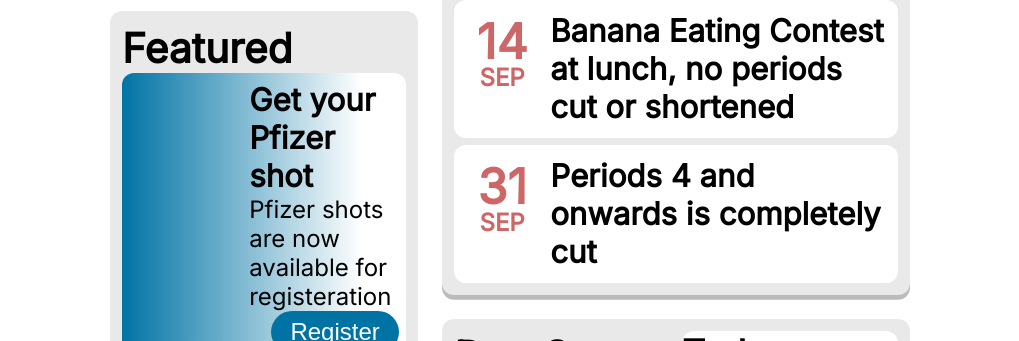
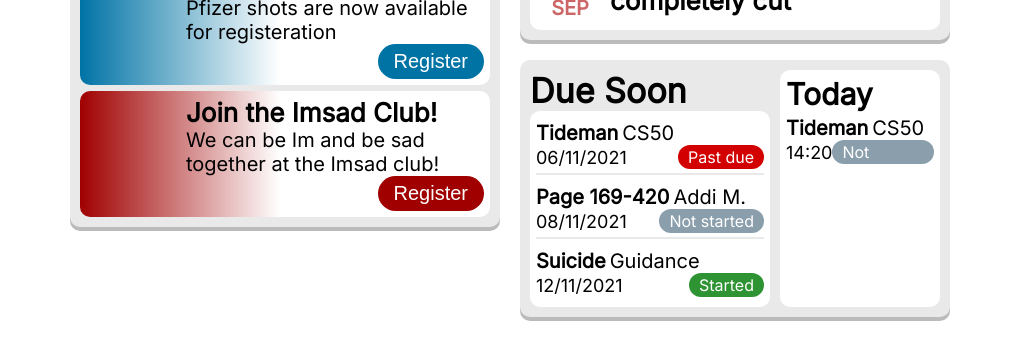
Before and after one commit to colony-school/Cschool-frontend, a Next.js app: page / in a window 1280 px wide. Shown: the part 459-800 px from the top of the page, without its empty margins (130-1149 px from the left). Built offline with nearby package versions, Linux system fonts and the light colour scheme.

Commit message:
Finished Dashboard

```diff
--- a/next.config.js
+++ b/next.config.js
@@ -1,4 +1,8 @@
 /** @type {import('next').NextConfig} */
 module.exports = {
-  reactStrictMode: true,
+    reactStrictMode: true,
+    i18n: {
+        locales: ['en-GB'],
+        defaultLocale: 'en-GB',
+    },
 }
--- a/src/pages/classrooms.tsx
+++ b/src/pages/classrooms.tsx
@@ -1,5 +1,6 @@
 // External modules import
 import type { NextPage } from "next";
+import Link from "next/link";
 
 // Style sheet import
 import styles from "../styles/pages/classrooms.module.scss";
@@ -17,7 +18,9 @@ const Classrooms: NextPage = () => {
                 <h2 className={styles["grade"]}>M.1</h2>
                 <div className={styles["program-container"]}>
                     <h3 className={styles["program"]}>E-Plus</h3>
-                    <span className={styles["classes"]}>404</span>
+                    <Link href="/classroom/1/404">
+                        <a className={styles["classes"]}>404</a>
+                    </Link>
                 </div>
             </div>
         </section>
--- a/src/pages/index.tsx
+++ b/src/pages/index.tsx
@@ -143,16 +143,26 @@ const SchoolAnnouncements = (): JSX.Element => {
  * A minified to-do list for the Dashboard
  */
 const DueSoon = (): JSX.Element => {
-    const DueItem = (): JSX.Element => {
+    type DueItemProps = {
+        name: string,
+        subject: string,
+        status: number,
+        date: Date,
+        today: boolean
+    }
+    const DueItem = ({ name, subject, status, date, today }: DueItemProps): JSX.Element => {
         return (
             <li className={styles["due-item"]}>
                 <div className={styles["due-item-title"]}>
-                    <span className={styles["due-item-name"]}>Tideman</span>
-                    <span className={styles["due-item-subj"]}>CS50</span>
+                    <span className={styles["due-item-name"]}>{name}</span>
+                    <span className={styles["due-item-subj"]}>{subject}</span>
                 </div>
                 <div className={styles["due-item-due"]}>
-                    <span className={styles["due-item-date"]}>06/10/2021</span>
-                    <Status status={0} />
+                    <time className={styles["due-item-date"]}>{
+                        today ? date.toLocaleTimeString("en-GB", { hour: '2-digit', minute: '2-digit' })
+                        : date.toLocaleDateString("en-GB")
+                    }</time>
+                    <Status status={status} />
                 </div>
             </li>
         );
@@ -165,17 +175,40 @@ const DueSoon = (): JSX.Element => {
                     <h1 className={styles["header"]}>Due Soon</h1>
                     <div className={styles["due-later-card"]}>
                         <ul className={styles["due-list"]}>
-                            <DueItem />
-                            <DueItem />
-                            <DueItem />
+                            <DueItem
+                                name="Tideman"
+                                subject="CS50"
+                                status={2}
+                                date={new Date(2021, 10, 6)}
+                                today={false}
+                            />
+                            <DueItem
+                                name="Page 169-420"
+                                subject="Addi M."
+                                status={0}
+                                date={new Date(2021, 10, 8)}
+                                today={false}
+                            />
+                            <DueItem
+                                name="Suicide"
+                                subject="Guidance"
+                                status={1}
+                                date={new Date(2021, 10, 12)}
+                                today={false}
+                            />
                         </ul>
                     </div>
                 </div>
                 <div className={styles["due-today-card"]}>
                     <h2>Today</h2>
                     <ul className={styles["due-list"]}>
-                        <DueItem />
-                        <DueItem />
+                            <DueItem
+                                name="Tideman"
+                                subject="CS50"
+                                status={0}
+                                date={new Date(2021, 8, 10, 14, 20)}
+                                today={true}
+                             />
                     </ul>
                 </div>
             </div>
--- a/src/styles/base/reset.scss
+++ b/src/styles/base/reset.scss
@@ -1,7 +1,6 @@
 html {
     font-size: 24px;
     font-family: "Inter";
-    // background: #F0F0F0;
 }
 
 canvas, caption, center, cite, code, dd, del, dfn, div, dl, dt, em, embed, fieldset, font, form, h1, h2, h3, h4, h5, h6, hr, body, i, iframe,
@@ -16,3 +15,9 @@ th, thead, tr, tt, u, ul, var {
 a {
     text-decoration: none;
 }
+
+@media only screen and (max-width: 1600px) {
+    html {
+        font-size: 20px;
+    }
+}
--- a/src/styles/components/work/status.module.scss
+++ b/src/styles/components/work/status.module.scss
@@ -5,6 +5,7 @@
     color: p.$text-secondary;
     font-size: 0.8rem;
     padding: 0.1rem 0.5rem;
+    height: 1rem;
     &-0 {
         @extend .status;
         @include cc.card-pill(p.$icon-secondary, false);
--- a/src/styles/pages/classrooms.module.scss
+++ b/src/styles/pages/classrooms.module.scss
@@ -23,7 +23,7 @@
 
 .program-container {
     display: grid;
-    grid-template-columns: 1rem, auto;
+    grid-template-columns: 6rem auto;
     grid-template-areas:
         "program classes";
 }
@@ -31,13 +31,15 @@
 .program {
     grid-area: program;
     font-weight: 300;
+    width: fit-content;
 }
 
 .classes {
     grid-area: classes;
     @include cc.card-pill(p.$card);
+    display: inline;
     padding: 0.1rem 0.3rem;
     text-align: center;
-    display: inline;
     width: 3rem;
+    color: p.$text-primary;
 }
--- a/src/styles/pages/dashboard.module.scss
+++ b/src/styles/pages/dashboard.module.scss
@@ -179,7 +179,6 @@
         display: flex;
         flex-direction: column;
         gap: 0.3rem;
-        padding: 0.3rem;
         list-style: none;
     }
     &-item {
@@ -203,16 +202,12 @@
             justify-content: space-between;
             align-items: center;
         }
-        &-status {
-            @include cc.card-pill(p.$failure, false);
-            color: p.$text-secondary;
-            padding: 0.1rem 0.8rem;
-        }
     }
 }
-//
+
 .due-later, .due-today {
     &-card {
         @include cc.card(p.$card, false);
+        padding: 0.3rem;
     }
 }
```
